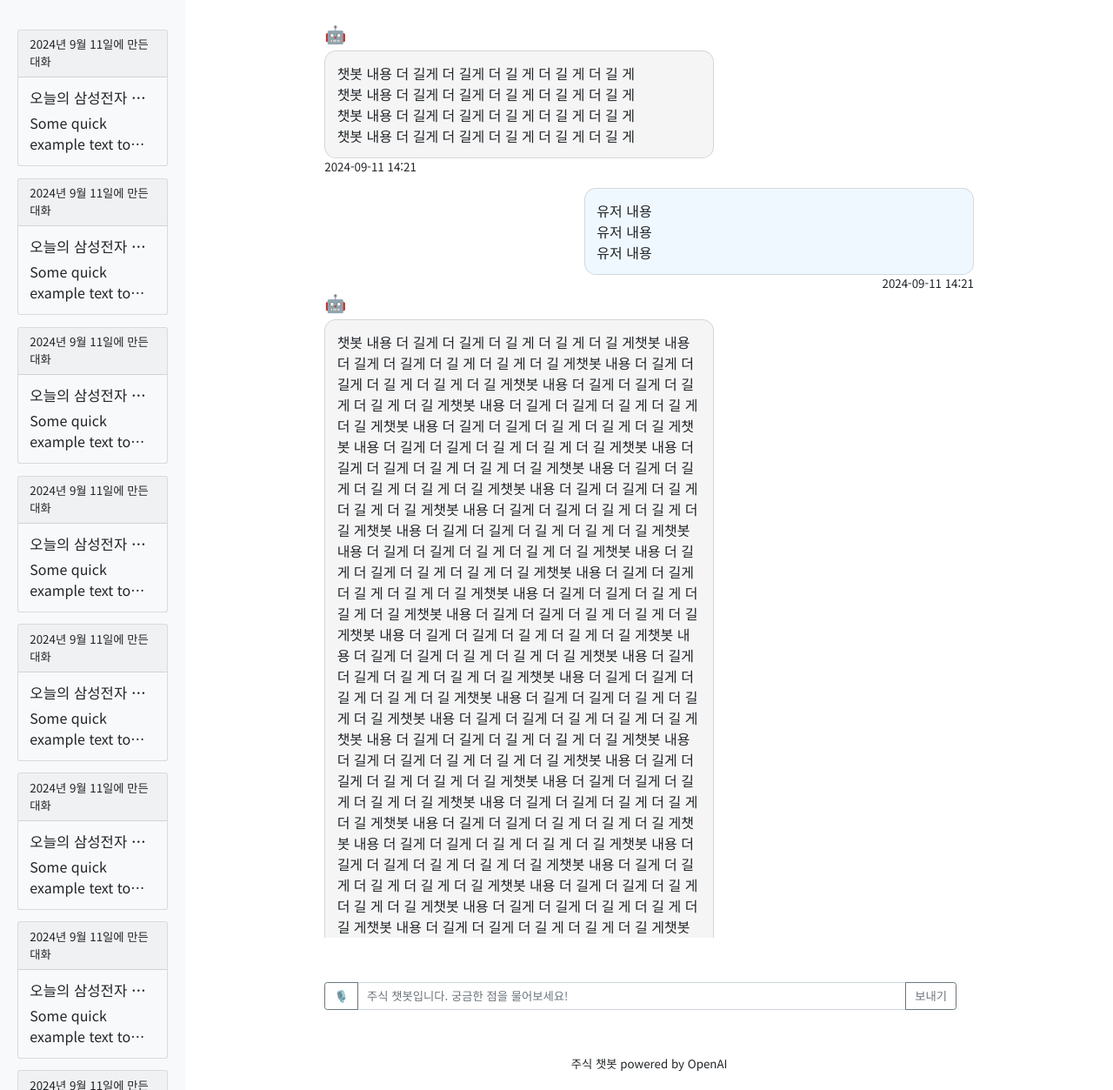
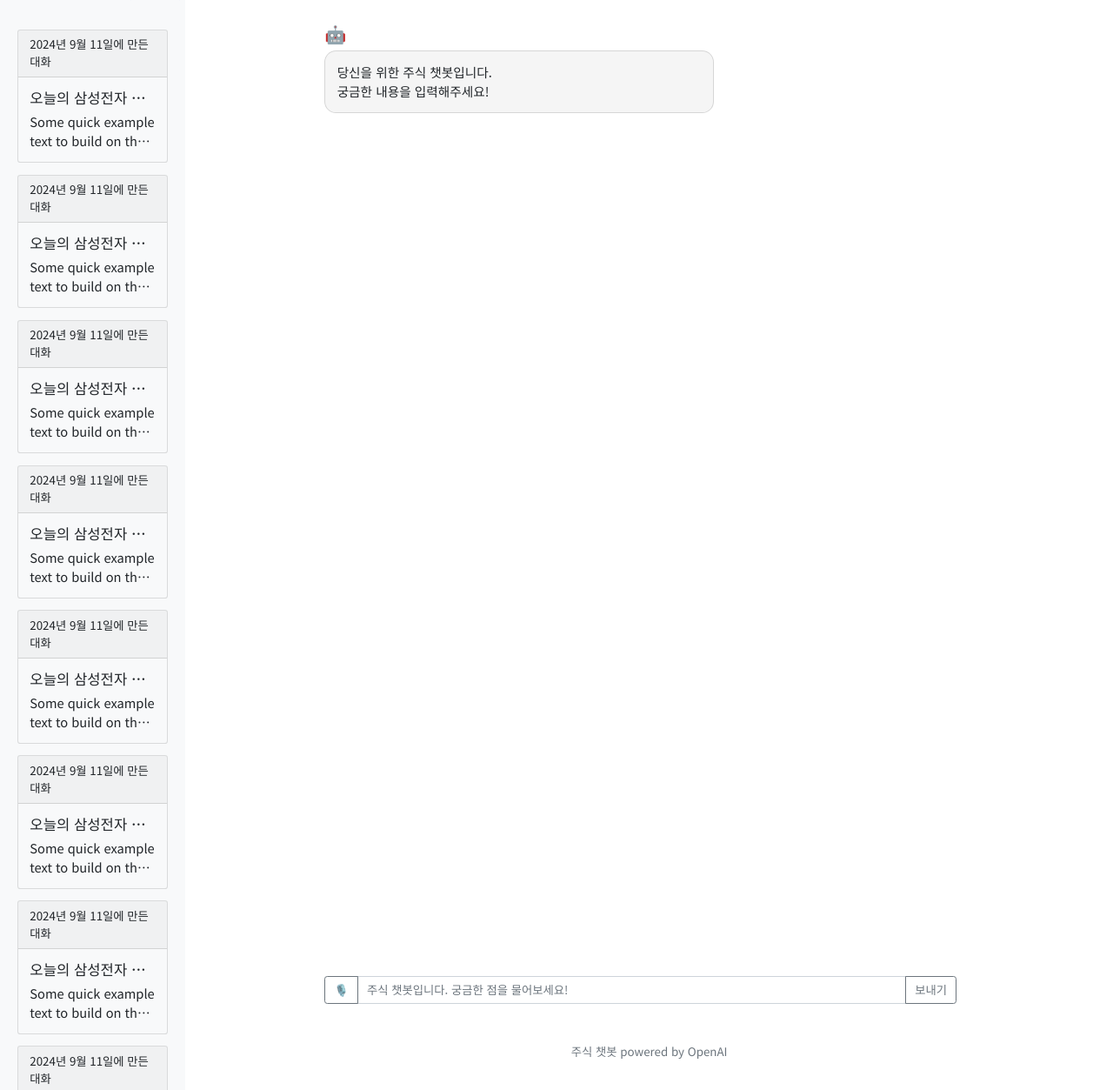
Before and after one commit to SKNETWORKS-FAMILY-AICAMP/-SKN02-4th-3Team, a Django app: page /chatroom/ in a window 1280 px wide. Shown: the part 94-1347 px from the top of the page at 87% size. Run offline with Django 5.2, Linux system fonts and the light colour scheme; the visitor is signed in with stand-in values (Sample User, id 1); data comes from the database, SQL or seed files in the repository; data that the repository does not hold is empty; some libraries are stand-ins or nearby versions.

Commit message:
240912_sa_챗봇 구동 확인

```diff
--- a/chatbot/urls.py
+++ b/chatbot/urls.py
@@ -11,4 +11,5 @@ urlpatterns = [
     path('chatroom/<int:pk>/', views.prev_chat, name='prev_chat'),
     path('chatroom/save/', views.chat_save, name='chat_save'),
     path('chatroom/msg_save/', views.message_save, name='msg_save'),
+    path('chatroom/chatbot_answer/', views.chatbot_response, name="chatbot_answer")
 ]
--- a/chatbot/views.py
+++ b/chatbot/views.py
@@ -4,7 +4,12 @@ from django.contrib.auth.decorators import login_required
 from django.forms.models import model_to_dict
 from django.views.decorators.csrf import csrf_protect
 from django.shortcuts import render, redirect
+from .openai_chatbot import get_answer_from_rag_chain as chatbot
+
 import json
+
+import markdown
+from django.utils.safestring import mark_safe
 
 from .models import Chat, Message
 
@@ -57,3 +62,15 @@ def message_save(request):
     time_string = json.dumps(m.sended_at.isoformat())
     data['time_str'] = time_string
     return JsonResponse(data)
+
+def chatbot_response(request):
+    body = json.loads(request.body)
+    user_msg = body["user_msg"]
+
+    response = chatbot(user_msg)
+
+    extensions = ["nl2br", "fenced_code"]
+    res_md = mark_safe(markdown.markdown(response, extensions=extensions))
+
+    data = {"response": response, "markdown": res_md}
+    return JsonResponse(data)
--- a/static/css/chatroom.css
+++ b/static/css/chatroom.css
@@ -52,7 +52,15 @@ p {
 }
 
 .card .card-body .card-text {
-    font-size: 1.2rem;
+    font-size: 1.1rem;
+}
+
+.card-text * {
+    font-size: 1.1rem;
+}
+
+.timestamp {
+    font-size: 0.9rem;
 }
 
 #chat-area .chat .card {
--- a/templates/chatbot/chatroom.html
+++ b/templates/chatbot/chatroom.html
@@ -25,8 +25,8 @@
                 <div class="d-flex w-100 justify-content-between" style="height: 8%;">
                     <p class="h5 m-0 p-3 align-self-center">History</p>
 
-                    <button type="button" class="btn btn-primary my-3 mx-1" id="new-chat" onclick="save()">새 대화</button>
-                    <!-- <p class="h3 m-0 p-0 align-self-center">📑</p> -->
+                    <button type="button" class="btn btn-primary my-3 mx-1" data-bs-toggle="modal"
+                        data-bs-target="#new-chat">새 대화</button>
                 </div>
                 <div class="w-100" style="position: absolute; overflow-y: scroll; height: 92%; padding: 20px;">
                     <div class="card history text-dark bg-light mb-3" onclick="alert('!!')">
@@ -38,7 +38,7 @@
                                 of the card's content.</p>
                         </div>
                     </div>
-                    <div class="card history text-dark bg-light mb-3" onclick="alert('!!')">
+                    <div class="card history text-dark bg-light mb-3" onclick="location.href('/chatroom/')">
                         <div class="card-header">2024년 9월 11일에 만든 대화</div>
                         <div class="card-body">
                             <h5 class="card-title text-truncate">오늘의 삼성전자 주가에 대해 알려줘.</h5>
@@ -123,55 +123,21 @@
                 </div>
                 <div class="w-100 p-0" style="position: relative; height: 80%;">
                     <div id="chat-area" class="h-100 w-100">
+
                         <div class="chat chat-by-chatbot">
                             <p class="h4">🤖</p>
                             <div class="card me-auto">
                                 <div class="card-body">
-                                    <div class="card-text">챗봇 내용 더 길게 더 길게 더 길 게 더 길 게 더 길 게</div>
-                                    <div class="card-text">챗봇 내용 더 길게 더 길게 더 길 게 더 길 게 더 길 게</div>
-                                    <div class="card-text">챗봇 내용 더 길게 더 길게 더 길 게 더 길 게 더 길 게</div>
-                                    <div class="card-text">챗봇 내용 더 길게 더 길게 더 길 게 더 길 게 더 길 게</div>
+                                    <div class="card-text">
+                                        당신을 위한 주식 챗봇입니다.<br/>
+                                        궁금한 내용을 입력해주세요!
+                                    </div>
                                 </div>
                             </div>
-                            <p class="text-start">2024-09-11 14:21</p>
-                        </div>
-                        <div class="chat chat-by-user">
-                            <div class="card ms-auto">
-                                <div class="card-body">
-                                    <div class="card-text">유저 내용<br />유저 내용<br />유저 내용</div>
-                                </div>
-                            </div>
-                            <p class="text-end">2024-09-11 14:21</p>
-                        </div>
-                        <div class="chat chat-by-chatbot">
-                            <p class="h4">🤖</p>
-                            <div class="card me-auto">
-                                <div class="card-body">
-                                    <div class="card-text">챗봇 내용 더 길게 더 길게 더 길 게 더 길 게 더 길 게챗봇 내용 더 길게 더 길게 더 길 게 더 길 게 더
-                                        길 게챗봇 내용 더 길게 더 길게 더 길 게 더 길 게 더 길 게챗봇 내용 더 길게 더 길게 더 길 게 더 길 게 더 길 게챗봇 내용 더 길게
-                                        더 길게 더 길 게 더 길 게 더 길 게챗봇 내용 더 길게 더 길게 더 길 게 더 길 게 더 길 게챗봇 내용 더 길게 더 길게 더 길 게 더 길
-                                        게 더 길 게챗봇 내용 더 길게 더 길게 더 길 게 더 길 게 더 길 게챗봇 내용 더 길게 더 길게 더 길 게 더 길 게 더 길 게챗봇 내용 더
-                                        길게 더 길게 더 길 게 더 길 게 더 길 게챗봇 내용 더 길게 더 길게 더 길 게 더 길 게 더 길 게챗봇 내용 더 길게 더 길게 더 길 게
-                                        더 길 게 더 길 게챗봇 내용 더 길게 더 길게 더 길 게 더 길 게 더 길 게챗봇 내용 더 길게 더 길게 더 길 게 더 길 게 더 길 게챗봇
-                                        내용 더 길게 더 길게 더 길 게 더 길 게 더 길 게챗봇 내용 더 길게 더 길게 더 길 게 더 길 게 더 길 게챗봇 내용 더 길게 더 길게 더
-                                        길 게 더 길 게 더 길 게챗봇 내용 더 길게 더 길게 더 길 게 더 길 게 더 길 게챗봇 내용 더 길게 더 길게 더 길 게 더 길 게 더 길
-                                        게챗봇 내용 더 길게 더 길게 더 길 게 더 길 게 더 길 게챗봇 내용 더 길게 더 길게 더 길 게 더 길 게 더 길 게챗봇 내용 더 길게 더
-                                        길게 더 길 게 더 길 게 더 길 게챗봇 내용 더 길게 더 길게 더 길 게 더 길 게 더 길 게챗봇 내용 더 길게 더 길게 더 길 게 더 길 게
-                                        더 길 게챗봇 내용 더 길게 더 길게 더 길 게 더 길 게 더 길 게챗봇 내용 더 길게 더 길게 더 길 게 더 길 게 더 길 게챗봇 내용 더
-                                        길게 더 길게 더 길 게 더 길 게 더 길 게챗봇 내용 더 길게 더 길게 더 길 게 더 길 게 더 길 게챗봇 내용 더 길게 더 길게 더 길 게
-                                        더 길 게 더 길 게챗봇 내용 더 길게 더 길게 더 길 게 더 길 게 더 길 게챗봇 내용 더 길게 더 길게 더 길 게 더 길 게 더 길 게챗봇
-                                        내용 더 길게 더 길게 더 길 게 더 길 게 더 길 게챗봇 내용 더 길게 더 길게 더 길 게 더 길 게 더 길 게챗봇 내용 더 길게 더 길게 더
-                                        길 게 더 길 게 더 길 게챗봇 내용 더 길게 더 길게 더 길 게 더 길 게 더 길 게챗봇 내용 더 길게 더 길게 더 길 게 더 길 게 더 길
-                                        게챗봇 내용 더 길게 더 길게 더 길 게 더 길 게 더 길 게챗봇 내용 더 길게 더 길게 더 길 게 더 길 게 더 길 게챗봇 내용 더 길게 더
-                                        길게 더 길 게 더 길 게 더 길 게챗봇 내용 더 길게 더 길게 더 길 게 더 길 게 더 길 게챗봇 내용 더 길게 더 길게 더 길 게 더 길 게
-                                        더 길 게</div>
-                                </div>
-                            </div>
-                            <p class="text-start">2024-09-11 14:21</p>
                         </div>
                     </div>
                 </div>
-                <div class="row w-100" style="position: relative; height: 10%; padding: 0 15%;">
+                <div class="row w-100" style="position: relative; height: 9%; padding: 0 15%;">
                     <div class="input-group align-self-center">
                         <button class="btn btn-outline-secondary" type="button" id="button-speak">🎙️</button>
                         <input type="text" class="form-control" placeholder="주식 챗봇입니다. 궁금한 점을 물어보세요!"
@@ -180,8 +146,8 @@
                             onclick="send()">보내기</button>
                     </div>
                 </div>
-                <div class="w-100" style="height: 3%;">
-                    <p class="text-center">주식 챗봇 powered by OpenAI</p>
+                <div class="w-100" style="height: 4%;">
+                    <p class="text-center text-muted">주식 챗봇 powered by OpenAI</p>
                 </div>
             </div>
         </div>
@@ -209,7 +175,28 @@
         </div>
     </div>
 
+    <div class="modal fade" id="new-chat" tabindex="-1" aria-labelledby="new-chatLabel" aria-hidden="true">
+        <div class="modal-dialog">
+            <div class="modal-content">
+                <div class="modal-header">
+                    <h1 class="modal-title fs-5" id="new-chatLabel">새 대화를 여시겠습니까?</h1>
+                    <button type="button" class="btn-close" data-bs-dismiss="modal" aria-label="Close"></button>
+                </div>
+                <div class="modal-body">
+                    <p>기존 대화 내용을 저장하고 새 대화를 시작합니다.<br />
+                </div>
+                <div class="modal-footer">
+                    <button type="button" class="btn btn-secondary" data-bs-dismiss="modal">닫기</button>
+                    <button type="button" class="btn btn-primary" data-bs-dismiss="modal"
+                        onclick="save()">확인</button>
+                </div>
+            </div>
+        </div>
+    </div>
+
     <script>
+        var message_list = []
+
         var input = document.querySelector('#user-input');
         input.addEventListener("keyup", function(e) {
             if (e.key == 'Enter') {
@@ -286,7 +273,7 @@
                         <div class="card-text">${user_message}</div>
                     </div>
                 </div>
-                <p class="text-end">${ getDateTime() }</p>
+                <p class="text-end timestamp">${ getDateTime() }</p>
             `;
             chat_area.appendChild(message);
             chat_area.scrollTop = chat_area.scrollHeight;
@@ -307,11 +294,11 @@
             })
             .then(async (res) => {
                 data = await res.json()
-                get_answer(data.content)
+                before_get_answer(data.content)
             });
         }
 
-        async function get_answer(user_msg) {
+        async function before_get_answer(user_msg) {
             chat_area = document.querySelector('#chat-area');
 
             message = document.createElement('div');
@@ -335,7 +322,9 @@
             `
             chat_area.scrollTop = chat_area.scrollHeight;
 
-            chatbot_message = await example()
+            chatbot_data = await get_answer(user_msg)
+            console.log(chatbot_data)
+
             csrftoken = getCookie('csrftoken');
             await fetch('/chatroom/msg_save/', {
                 method: 'POST',
@@ -346,39 +335,48 @@
                 body: JSON.stringify({
                     'chat_id': "{{ chat_id }}",
                     'sender': 'chatbot',
-                    'content': chatbot_message
+                    'content': chatbot_data.response
                 })
             })
             .then(async (res) => {
                 data = await res.json()
-                writing_answer(data)
-            });
+                writing_answer(message, chatbot_data, data)
+            })
         }
 
-        async function example() {
-            await sleep(3000)
-            return 'example test!'
+        async function get_answer(user_msg) {
+            csrftoken = getCookie('csrftoken');
+            const response = await fetch('/chatroom/chatbot_answer/', {
+                method: 'POST',
+                headers: {
+                    "content-type": 'application/json',
+                    "X-CSRFToken": csrftoken
+                },
+                body: JSON.stringify({
+                    'user_msg': user_msg
+                })
+            })
+            const result = await response.json()
+            return result
         }
 
-        function writing_answer(data) {
-            console.log(data)
+        function writing_answer(node, data, saved_res) {
             chat_area = document.querySelector('#chat-area');
 
-            writing_area = message.querySelector('.card-body');
+            writing_area = node.querySelector('.card-body');
             writing_area.innerHTML = `
             <div class="card-text"></div>
             `
 
             text_area = writing_area.querySelector('.card-text');
-            text_area.innerText = data.content
+            text_area.innerHTML = data.markdown
 
             message_time = document.createElement('p')
-            message_time.classList.add("text-start")
-            message_time.innerText = getDateTime(new Date(data.time_str.split('"')[1]))
-            chat_area.appendChild(message_time)
+            message_time.classList.add("text-start", "timestamp")
+            message_time.innerText = getDateTime(new Date(saved_res.time_str.split('"')[1]))
+            node.appendChild(message_time)
 
             chat_area.scrollTop = chat_area.scrollHeight;
-
         }
 
         function sleep(ms) {
```
Also changed, not shown: chatbot/openai_chatbot.py (added, +90 -0 lines), requirements.txt (+65 -12 lines), config/settings.py (line endings or trailing spaces), 1 other file.
